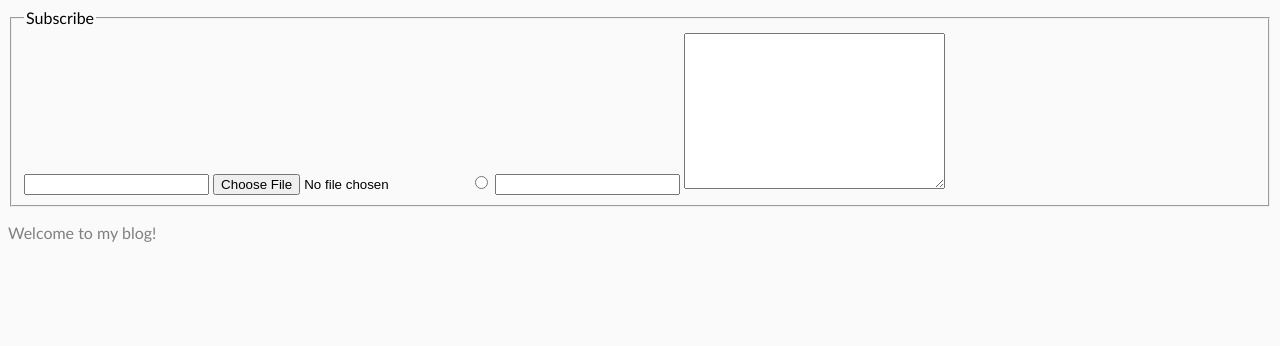
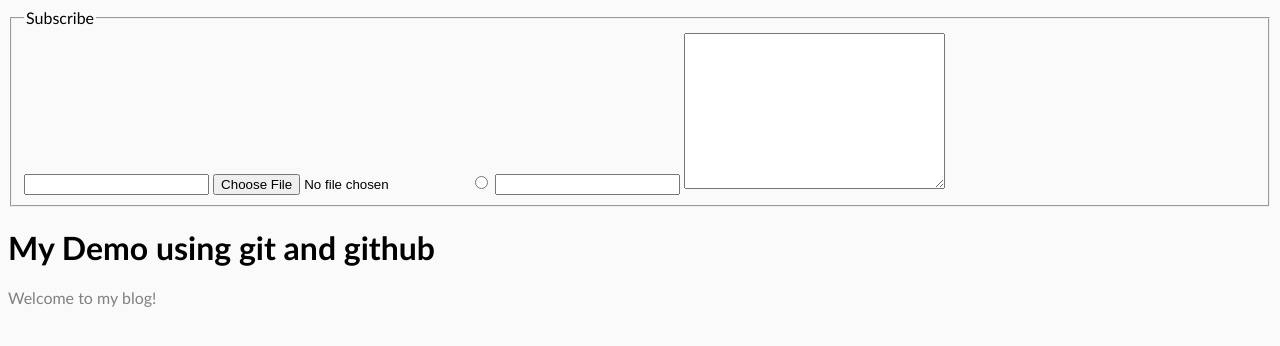
Before and after one commit to Maduka-Chisom/demo-repo, a plain HTML site: page class01/index.html in a window 1280 px wide. Drawn offline with Linux system fonts and the light colour scheme.

Commit message:
edited html file

```diff
--- a/class01/index.html
+++ b/class01/index.html
@@ -20,6 +20,8 @@
           <textarea name="essay" id="essay" cols="30" rows="10"></textarea>
         </fieldset>
       </form>
+
+      <h1>My Demo using git and github</h1>
     </main>
 
     <footer class="footer">
```
